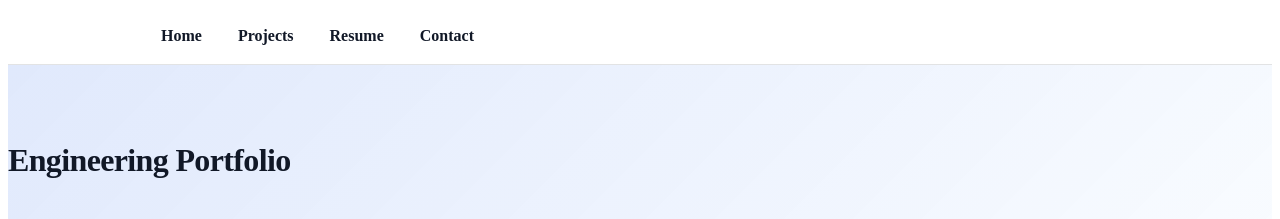
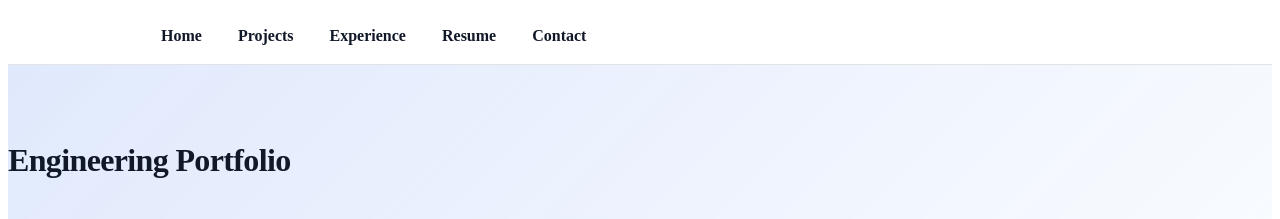
Before and after one commit to KaSho2/KaSho2.github.io, a Jekyll site: the page built from index.md, in a window 1280 px wide. Shown: the top 219 px of the page. Built offline with Jekyll 4.4.1, drawn with Linux system fonts in a browser that asks for light colours.

Commit message:
Update default.html

```diff
--- a/_layouts/default.html
+++ b/_layouts/default.html
@@ -26,6 +26,9 @@
           </div>
         </div>
 
+        <!-- NEW Experience link -->
+        <a class="nav-link" href="{{ '/experience/' | relative_url }}">Experience</a>
+
         <a class="nav-link" href="{{ '/resume/' | relative_url }}">Resume</a>
         <a class="nav-link" href="{{ '/contact/' | relative_url }}">Contact</a>
       </nav>
```
Lines whose indentation alone changed are shown as unchanged.
